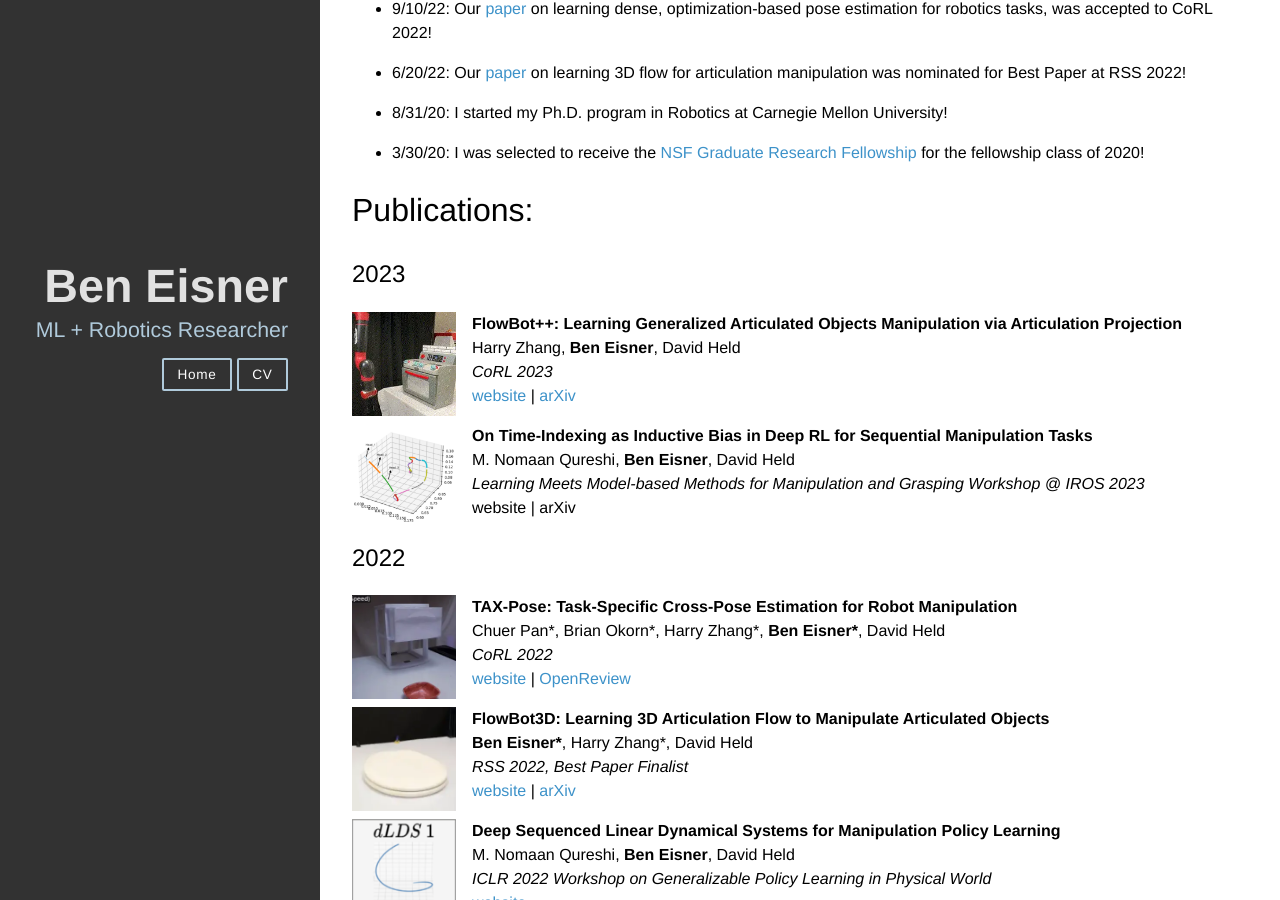
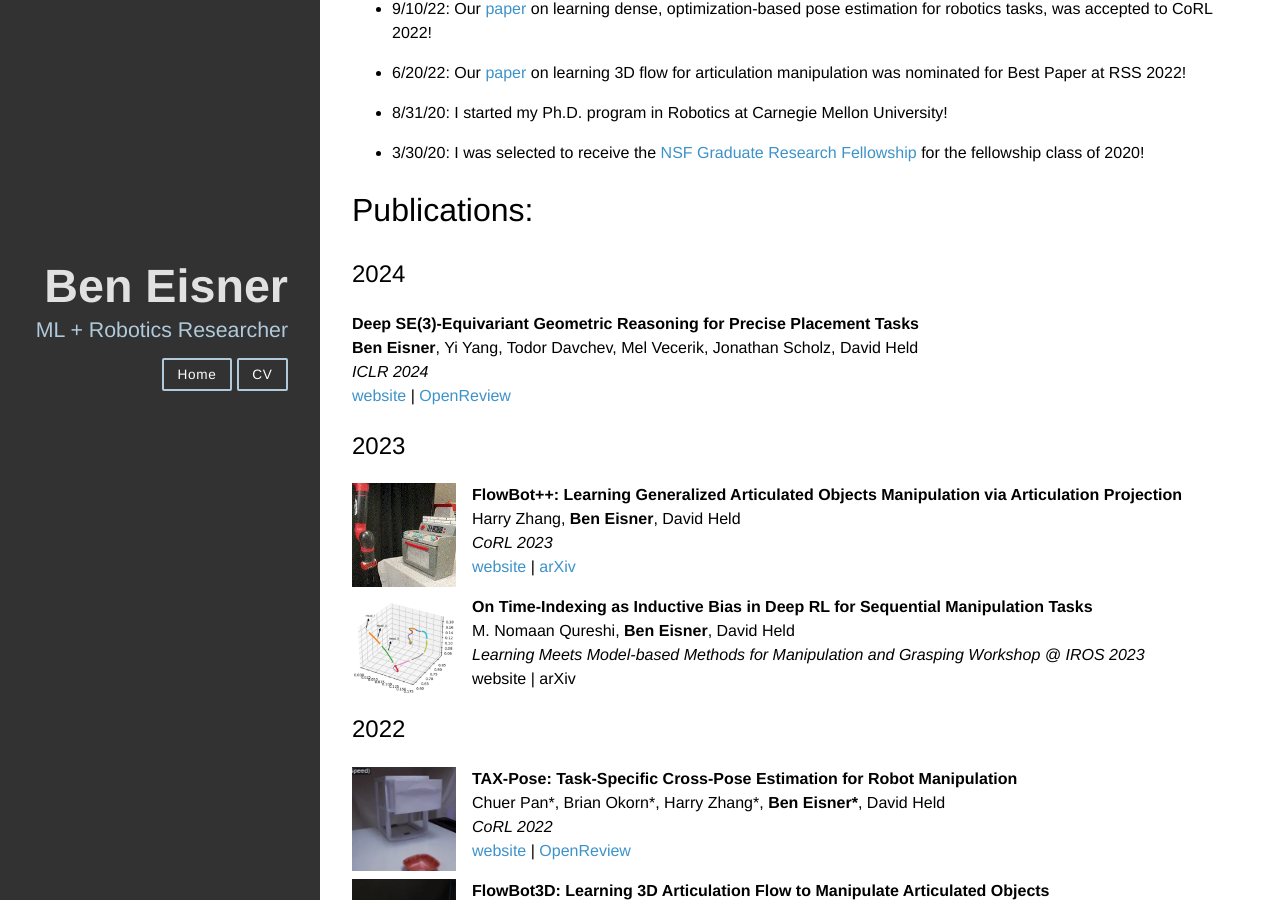
Before and after one commit to beneisner/beneisner.github.io, a Jekyll site: the page built from index.md, in a window 1280 px wide and 900 px high, scrolled down 470 px. Built offline with Jekyll 4.4.1, drawn with Linux system fonts in a browser that asks for light colours; nearby versions of some CDN libraries.

Commit message:
Update index.md

```diff
--- a/index.md
+++ b/index.md
@@ -47,6 +47,15 @@
 </div> -->
 
 # Publications:
+
+## 2024
+
+<!-- ![RelDist](/files/reldist.webp){: style="float: left; padding-right: 1em; padding-bottom: 0em; width: 120px"} -->
+
+**Deep SE(3)-Equivariant Geometric Reasoning for Precise Placement Tasks**
+**Ben Eisner**, Yi Yang, Todor Davchev, Mel Vecerik, Jonathan Scholz, David Held
+_ICLR 2024_
+[website](https://sites.google.com/view/reldist-iclr-2023) | [OpenReview](https://openreview.net/forum?id=2inBuwTyL2)
 
 ## 2023
 
```
